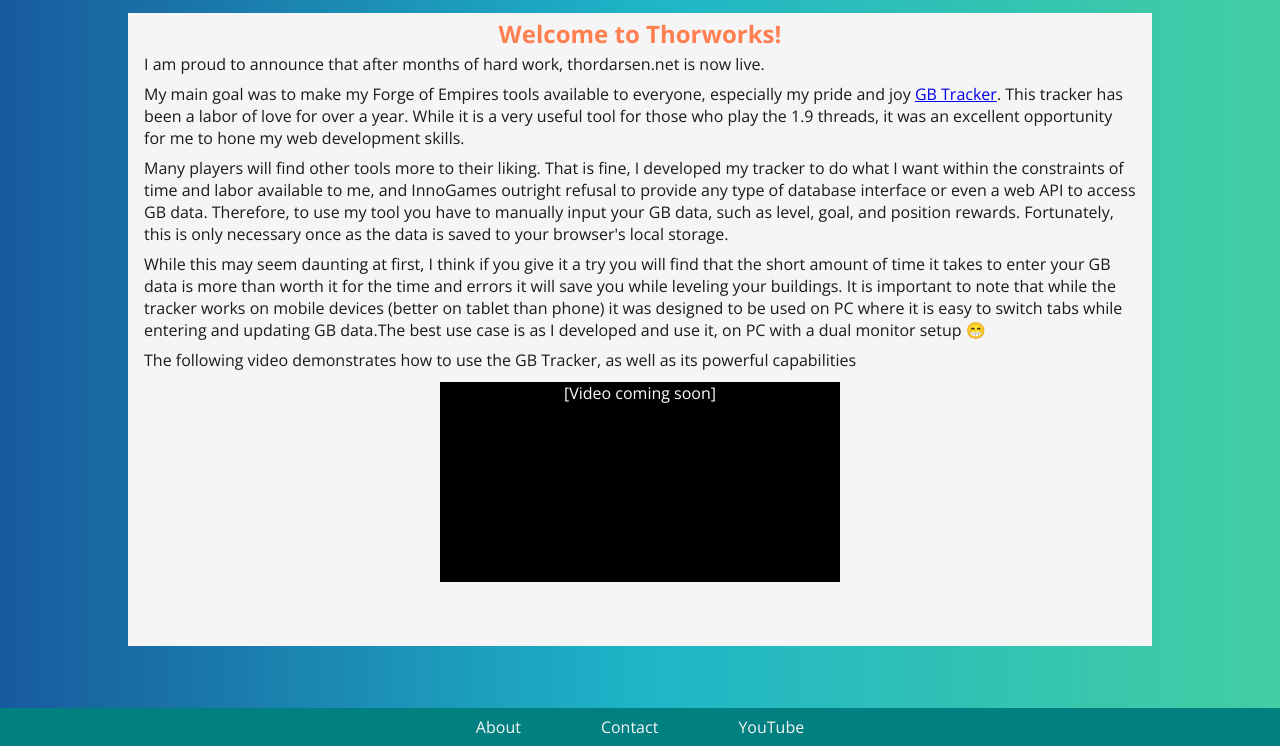
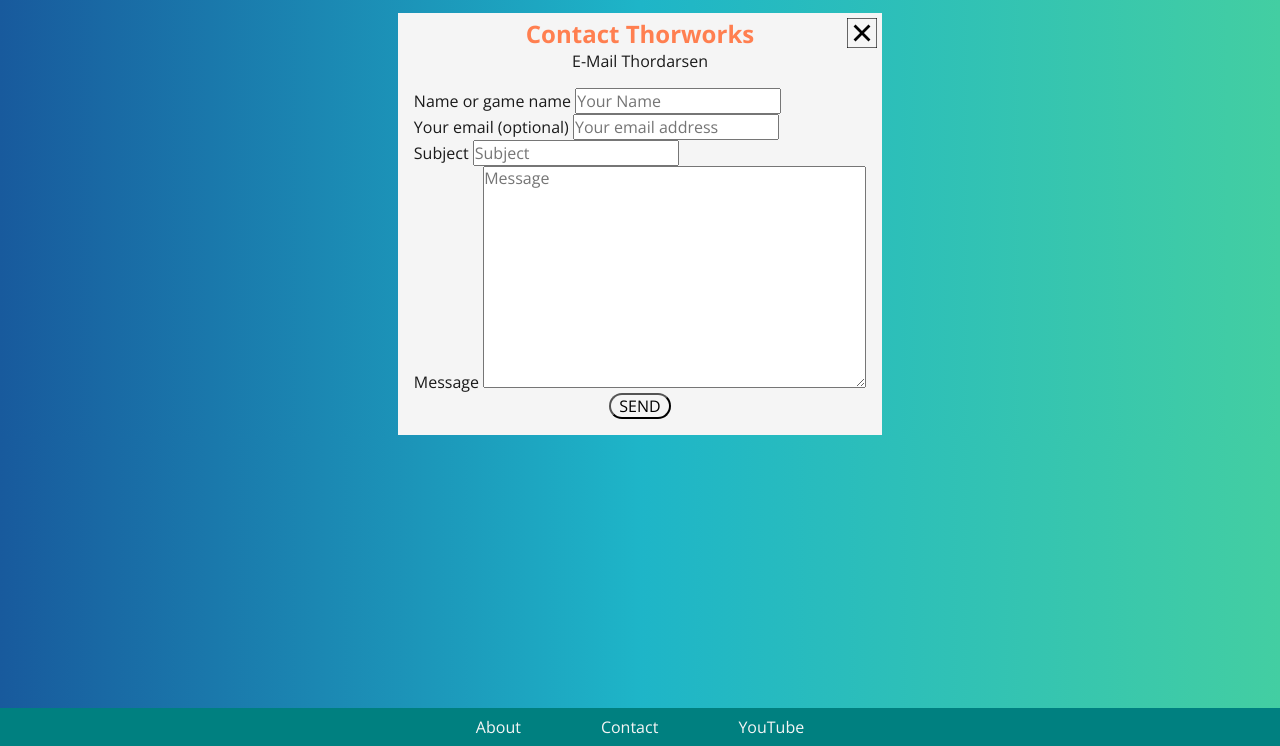
Before and after one commit to bryanfromlv/Thorworks, a plain HTML site: page index.html in a window 1280 px wide. Shown: the part 54-800 px from the top of the page. Drawn offline with nearby package versions, Linux system fonts and the light colour scheme.

Commit message:
Working on contact form

```diff
--- a/css/main.css
+++ b/css/main.css
@@ -37,7 +37,7 @@
 section {
   color: var(--sectiontxt-clr);
   background-color: var(--primary-bkg-clr);
-  width: 80%;
+  width: fit-content;
   margin-top: 1rem;
   position: relative;
   display: flex;
@@ -53,16 +53,9 @@
   margin-bottom: 0.5em;
 }
 
+/* utility styles */
 .hide-section {
   display: none;
-}
-
-.about-section {
-  position: relative;
-}
-
-.contact-section {
-  position: relative;
 }
 
 .close-btn {
@@ -76,6 +69,45 @@
   cursor: pointer;
 }
 
+/* main section styles */
+.main-section {
+  width: 75%;
+}
+
+/* about section styles */
+.about-section {
+  position: relative;
+  width: 75%;
+}
+
+/* contact form styles */
+.contact-section {
+  position: relative;
+}
+
+.contact-form {
+  padding: 1rem;
+}
+
+.contact-btn-row {
+  display: flex;
+  justify-content: center;
+}
+
+.send-btn {
+  background-color: var(--primary-bkg-clr);
+  cursor: pointer;
+  user-select: none;
+  border-radius: 25px;
+  padding: 0 0.5em;
+}
+
+.send-btn:hover {
+  background-color: var(--primary-clr);
+  color: white;
+}
+
+/* video section styles */
 .video {
   text-align: center;
   background-color: black;
--- a/index.html
+++ b/index.html
@@ -48,7 +48,7 @@
       </ul>
     </nav>
     <main>
-      <section class="main-section">
+      <section class="main-section hide-section">
         <h1>Welcome to Thorworks!</h1>
         <article>
           <p>I am proud to announce that after months of hard work, thordarsen.net is now live.</p>
@@ -111,7 +111,7 @@
           </p>
         </article>
       </section>
-      <section class="contact-section hide-section">
+      <section class="contact-section">
         <h1>Contact Thorworks</h1>
         <img
           src="images/close-btn.svg"
@@ -120,7 +120,35 @@
           class="close-btn"
           id="contact_close_btn"
         />
-        <h1>This section is still being developed.</h1>
+        <p class="form-title">E-Mail Thordarsen</p>
+        <form class="contact-form" action="contactForm.php" method="post">
+          <div class="form-group">
+            <label for="name">Name or game name</label>
+            <input type="text" name="name" id="name" placeholder="Your Name" required />
+          </div>
+          <div class="form-group">
+            <label for="email">Your email (optional)</label>
+            <input type="email" name="email" id="email" placeholder="Your email address" />
+          </div>
+          <div class="form-group">
+            <label for="subject">Subject</label>
+            <input type="text" name="subject" id="subject" placeholder="Subject" required />
+          </div>
+          <div class="form-group">
+            <label for="message">Message</label>
+            <textarea
+              name="message"
+              id="message"
+              placeholder="Message"
+              cols="40"
+              rows="10"
+              required
+            ></textarea>
+          </div>
+          <div class="contact-btn-row">
+            <button type="submit" name="submit" class="send-btn" id="send_btn">SEND</button>
+          </div>
+        </form>
       </section>
     </main>
     <nav class="bottom-nav">
```
Also changed, not shown: 1 other file.
